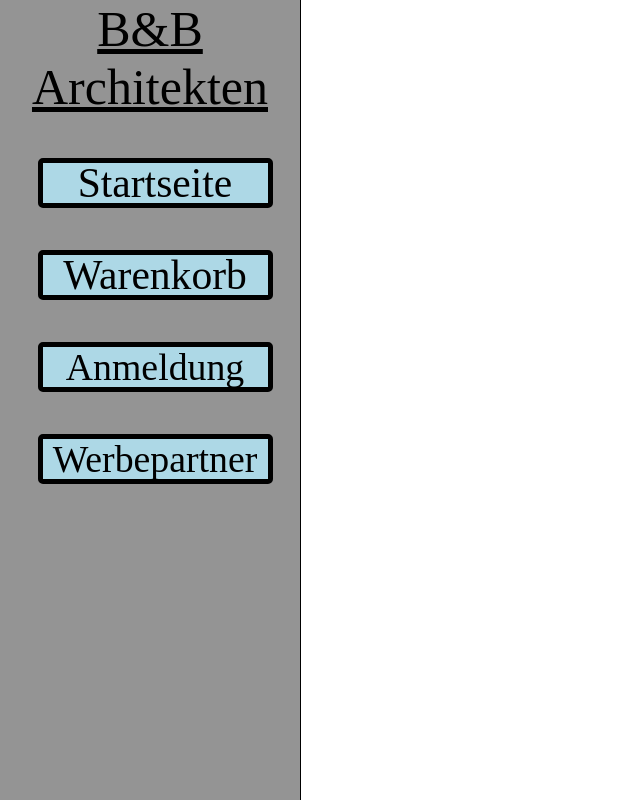
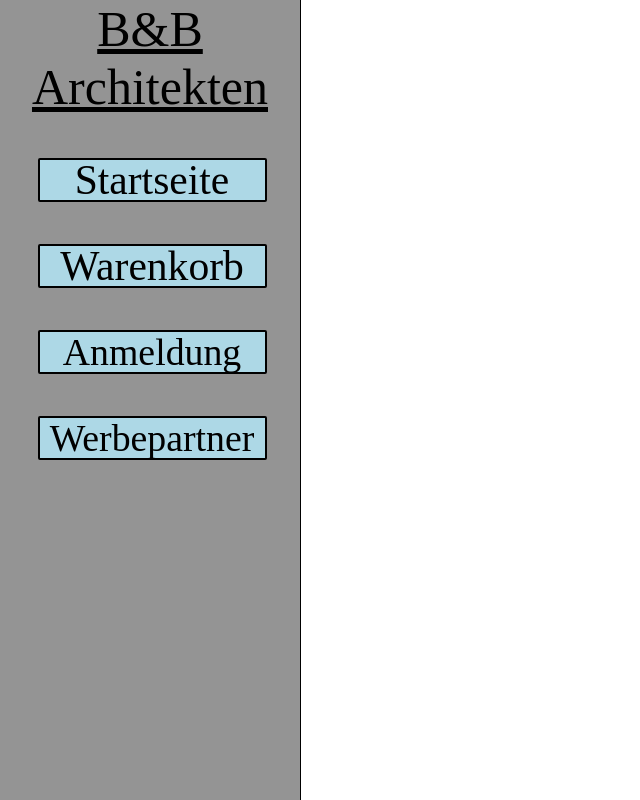
Before and after one commit to MichelBartels/Webseite, a PHP site: page /test2.php in a window 1280 px wide. Shown: the whole page, without its empty margins (0-640 px from the left). Run offline with PHP 8.4, Linux system fonts and the light colour scheme.

Commit message:
Update test2.css

```diff
--- a/test2.css
+++ b/test2.css
@@ -53,8 +53,8 @@
   justify-content: center;
   border-style:solid;
   border-color:black;
-  border-width:5px;
-  border-radius:5px;
+  border-width:2px;
+  border-radius:2px;
   text-decoration:none;
 }
 #Ueberschrift{
@@ -76,8 +76,8 @@
   justify-content: center;
   border-style:solid;
   border-color:black;
-  border-width:5px;
-  border-radius:5px;
+  border-width:2px;
+  border-radius:2px;
   text-decoration:none;
 }
 
```
